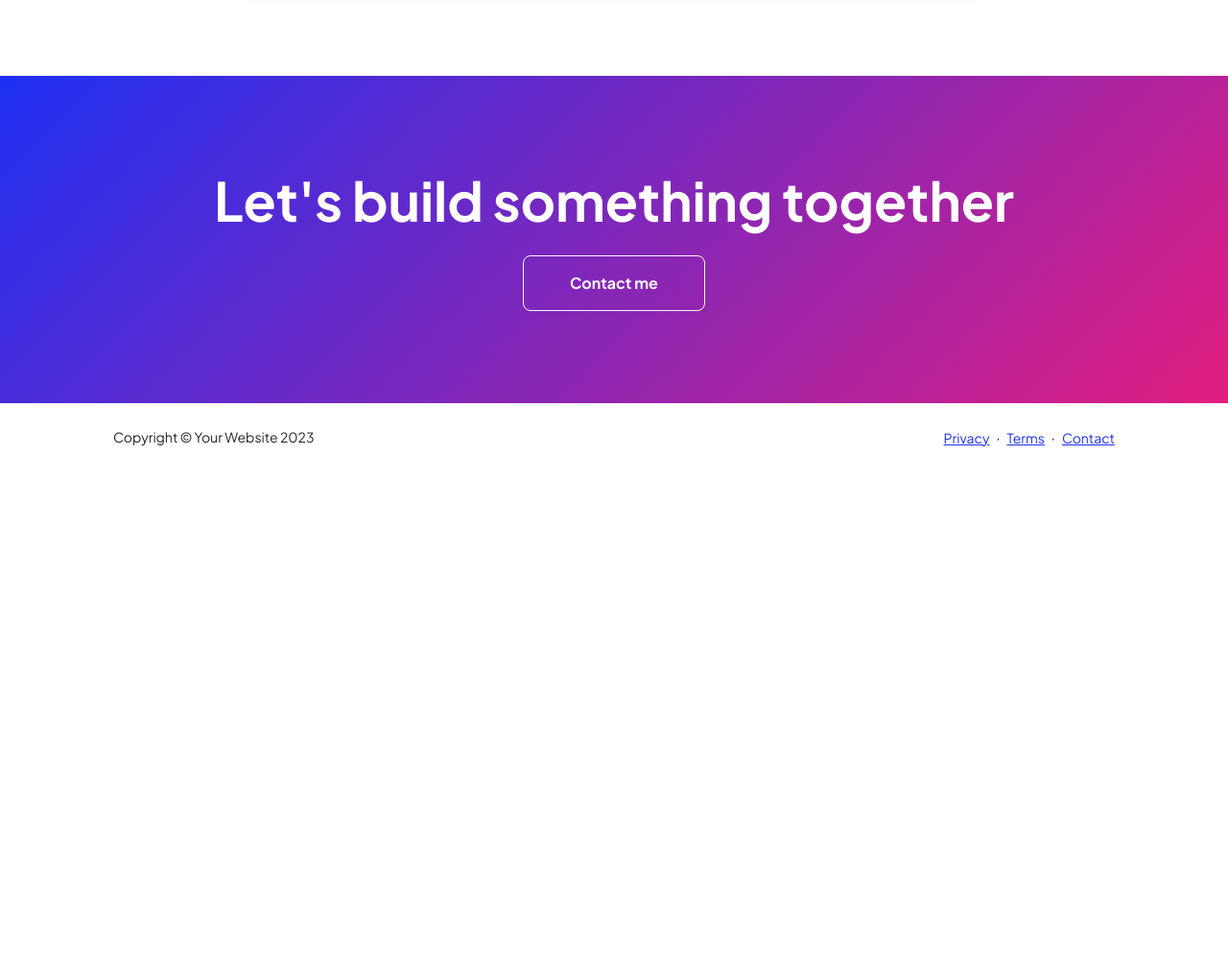
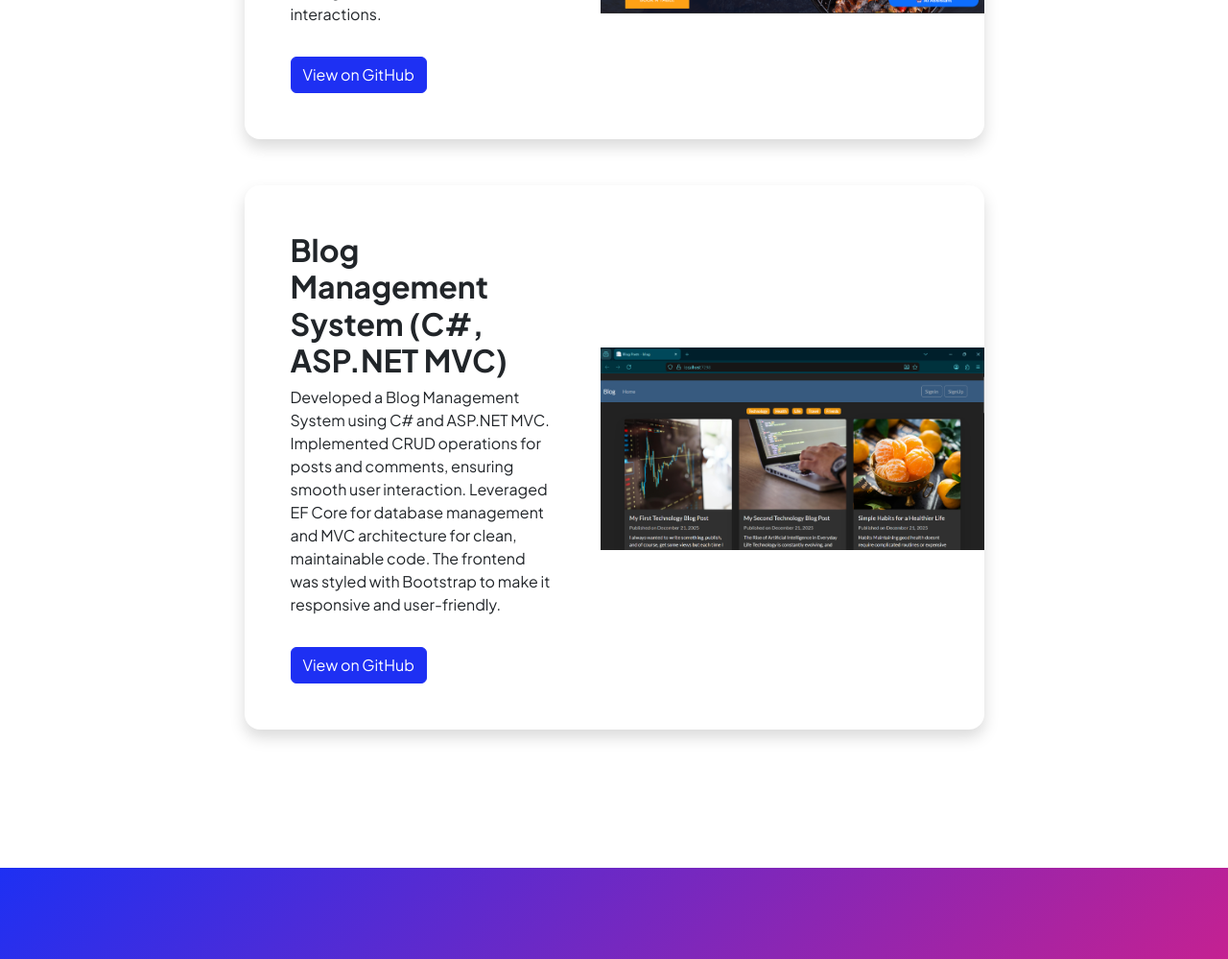
Before and after one commit to PrativaT5949/personal_portfolio, a Django app: page /project/ in a window 1280 px wide. Shown: the part 2110-3109 px from the top of the page at 96% size. Before the commit the page ends 2575 px from the top, so only its background shows below. Run offline with Django 5.2, Linux system fonts and the light colour scheme.

Commit message:
Added new c# Blog Project card and updated image

```diff
--- a/templates/projects.html
+++ b/templates/projects.html
@@ -27,6 +27,12 @@
                   grid layouts, and integrating FontAwesome icons for better
                   visuals.
                 </p>
+                <a
+                  href="https://github.com/PrativaT5949/amazon"
+                  target="_blank"
+                  class="btn btn-primary mt-3"
+                  >View on GitHub</a
+                >
               </div>
               <img
                 class="img-fluid"
@@ -58,6 +64,12 @@
                   This project helped me sharpen my frontend development skills
                   and create an appealing e-commerce interface.
                 </p>
+                <a
+                  href="https://github.com/PrativaT5949/Grocery_store"
+                  target="_blank"
+                  class="btn btn-primary mt-3"
+                  >View on GitHub</a
+                >
               </div>
               <img
                 class="img-fluid2"
@@ -69,7 +81,7 @@
         </div>
 
         <!-- Project Card 3 -->
-        <div class="card overflow-hidden shadow rounded-4 border-0">
+        <div class="card overflow-hidden shadow rounded-4 border-0 mb-5">
           <div class="card-body p-0">
             <div class="d-flex">
               <div class="text-content p-5">
@@ -82,11 +94,49 @@
                   featuring menu management, reservations, and user
                   interactions.
                 </p>
+                <a
+                  href="https://github.com/PrativaT5949/resturant_django"
+                  target="_blank"
+                  class="btn btn-primary mt-3"
+                  >View on GitHub</a
+                >
               </div>
               <img
                 class="img-fluid"
-                src="{% static 'img/restaurant-screenshot.png' %}"
+                src="{% static 'assets/dalo.png' %}"
                 alt="Restaurant Website Screenshot"
+              />
+            </div>
+          </div>
+        </div>
+
+        <!-- Project Card 4 -->
+        <div class="card overflow-hidden shadow rounded-4 border-0 mb-5">
+          <div class="card-body p-0">
+            <div class="d-flex">
+              <div class="text-content p-5">
+                <h2 class="fw-bolder">
+                  Blog Management System (C#, ASP.NET MVC)
+                </h2>
+                <p>
+                  Developed a Blog Management System using C# and ASP.NET MVC.
+                  Implemented CRUD operations for posts and comments, ensuring
+                  smooth user interaction. Leveraged EF Core for database
+                  management and MVC architecture for clean, maintainable code.
+                  The frontend was styled with Bootstrap to make it responsive
+                  and user-friendly.
+                </p>
+                <a
+                  href="https://github.com/PrativaT5949/Blog"
+                  target="_blank"
+                  class="btn btn-primary mt-3"
+                  >View on GitHub</a
+                >
+              </div>
+              <img
+                class="img-fluid"
+                src="{% static 'assets/blog.png' %}"
+                alt="Blog Management System Screenshot"
               />
             </div>
           </div>
```
Also changed, not shown: static/assets/blog.png (added), static/assets/dalo.png (added).
